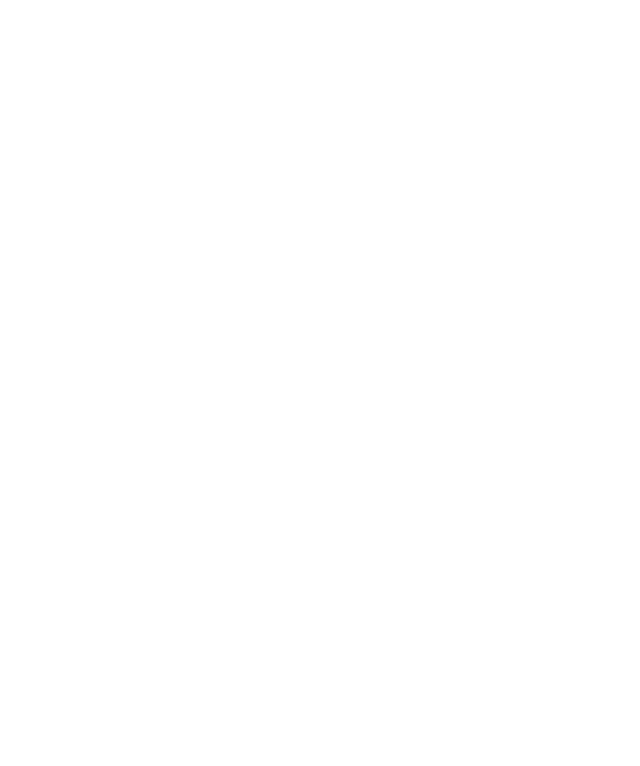
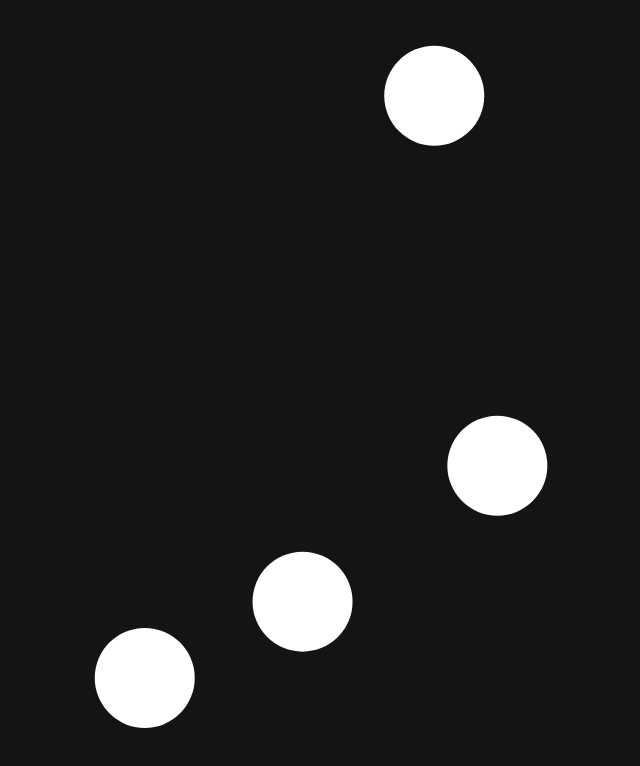
Before and after one commit to dion-hoo/react-canvas, a React (Create React App) app: page /metaBall in a window 1280 px wide. Before the commit this address had no page. Shown: the top 766 px of the page, without its empty margins (278-918 px from the left). Built offline with nearby package versions, Linux system fonts and the light colour scheme.

Commit message:
metaball만들기 위한 기본 canvas세팅

```diff
--- a/src/App.tsx
+++ b/src/App.tsx
@@ -1,5 +1,5 @@
 import { PATH } from "@/urls/url";
-import { Sticker, ConvexHull } from "@/pages";
+import { Sticker, ConvexHull, MetaBall } from "@/pages";
 
 import { BrowserRouter as Router, Routes, Route } from "react-router-dom";
 
@@ -9,6 +9,7 @@
       <Routes>
         <Route path={PATH.CONVEXHULL} element={<ConvexHull />} />
         <Route path={PATH.STICKER} element={<Sticker />} />
+        <Route path={PATH.METABALL} element={<MetaBall />} />
       </Routes>
     </Router>
   );
--- /dev/null
+++ b/src/pages/MetaBall/Circle.ts
@@ -0,0 +1,19 @@
+export class Circle {
+  x: number;
+  y: number;
+  radius: number;
+
+  constructor(x: number, y: number, radius: number) {
+    this.x = x;
+    this.y = y;
+    this.radius = radius;
+  }
+
+  draw(ctx: CanvasRenderingContext2D) {
+    ctx.beginPath();
+    ctx.fillStyle = "#fff";
+    ctx.arc(this.x, this.y, this.radius, 0, Math.PI * 2);
+    ctx.fill();
+    ctx.closePath();
+  }
+}
--- /dev/null
+++ b/src/pages/MetaBall/MetaBall.scss
@@ -0,0 +1,13 @@
+.wrap {
+  width: 100vw;
+  height: 100vh;
+  background-color: #141414;
+
+  canvas {
+    position: absolute;
+    top: 0;
+    left: 0;
+    width: 100%;
+    height: 100%;
+  }
+}
--- /dev/null
+++ b/src/pages/MetaBall/canvas.ts
@@ -0,0 +1,47 @@
+import { Circle } from "./Circle";
+
+export class Canvas {
+  canvas: HTMLCanvasElement;
+  ctx: CanvasRenderingContext2D;
+  circles: Circle[];
+
+  constructor(canvas: HTMLCanvasElement, ctx: CanvasRenderingContext2D) {
+    this.canvas = canvas;
+    this.ctx = ctx;
+    this.circles = [];
+  }
+
+  init() {
+    for (let i = 0; i < 4; i++) {
+      const radius = 50;
+      const x = Math.random() * (this.canvas.width - radius * 2) + radius;
+      const y = Math.random() * (this.canvas.height - radius * 2) + radius;
+
+      const circle = new Circle(x, y, radius);
+
+      this.circles.push(circle);
+    }
+  }
+
+  resize() {
+    const ratio = window.devicePixelRatio;
+
+    this.canvas.width = window.innerWidth * ratio;
+    this.canvas.height = window.innerHeight * ratio;
+
+    this.canvas.style.width = `${window.innerWidth}px`;
+    this.canvas.style.height = `${window.innerHeight}px`;
+
+    this.ctx.scale(ratio, ratio);
+  }
+
+  draw() {
+    this.ctx.clearRect(0, 0, this.canvas.width, this.canvas.height);
+
+    this.circles.forEach((circle) => {
+      circle.draw(this.ctx);
+    });
+
+    // requestAnimationFrame(this.draw.bind(this));
+  }
+}
--- /dev/null
+++ b/src/pages/MetaBall/index.tsx
@@ -0,0 +1,32 @@
+import { useEffect, useRef } from "react";
+import "./MetaBall.scss";
+import { Canvas } from "./canvas";
+
+const MetaBall = () => {
+  const canvasRef = useRef<HTMLCanvasElement>(null);
+
+  useEffect(() => {
+    if (canvasRef.current) {
+      const canvas = canvasRef.current;
+      const context = canvas.getContext("2d") as CanvasRenderingContext2D;
+
+      const c = new Canvas(canvas, context);
+
+      c.resize();
+      c.init();
+      c.draw();
+
+      // window.addEventListener("resize", c.resize.bind(c));
+      // return () => {
+      //   window.removeEventListener("resize", c.resize.bind(c));
+      // };
+    }
+  }, []);
+  return (
+    <div className="wrap">
+      <canvas ref={canvasRef}></canvas>
+    </div>
+  );
+};
+
+export default MetaBall;
--- a/src/pages/index.ts
+++ b/src/pages/index.ts
@@ -1,2 +1,3 @@
 export { default as Sticker } from "./Sticker/Sticker";
 export { default as ConvexHull } from "./ConvexHull";
+export { default as MetaBall } from "./MetaBall";
--- a/src/urls/url.ts
+++ b/src/urls/url.ts
@@ -1,4 +1,5 @@
 export const PATH = {
   CONVEXHULL: "/convexHull",
   STICKER: "/sticker",
+  METABALL: "/metaBall",
 };
```
Also changed, not shown: 1 other file (tests, documents, lock files or other folders).
